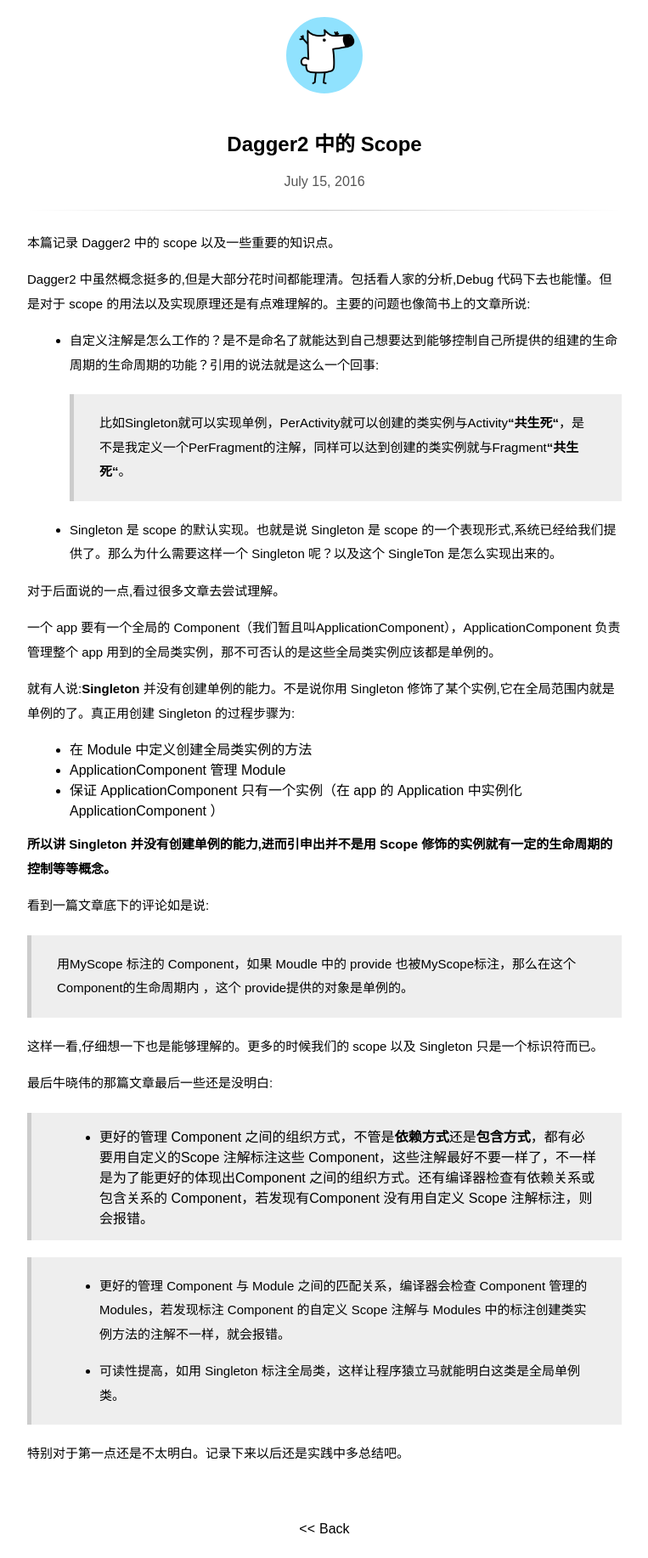
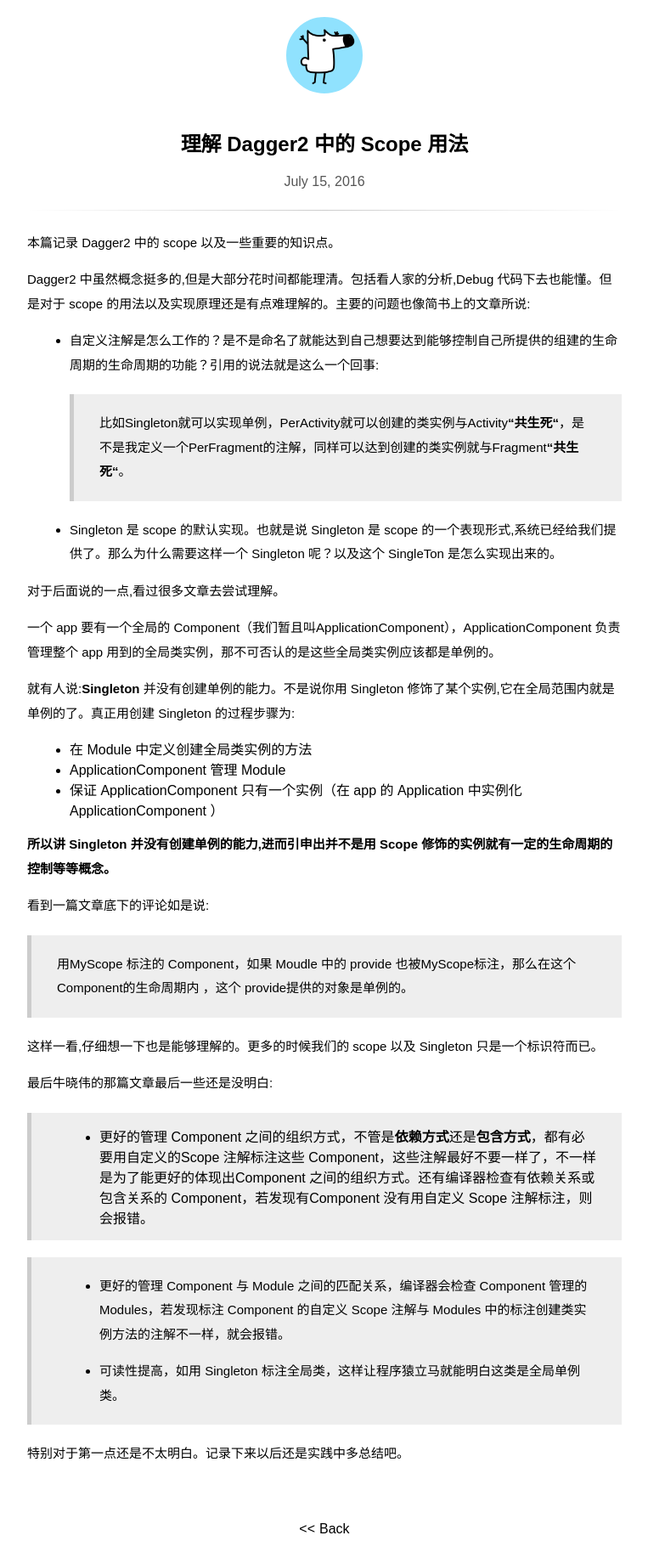
Before and after one commit to wuchangfeng/wuchangfeng.github.io, a Jekyll site: the page built from _posts/2016-09-12-dagger2-learn.md, in a window 1280 px wide. Shown: the whole page at 85% size, without its empty margins (258-1021 px from the left). Built offline with Jekyll 4.4.1, drawn with Linux system fonts in a browser that asks for light colours; some web fonts are replaced; comment, search, counter and statistics services are not loaded.

Commit message:
blog update

```diff
--- a/_posts/2016-09-12-dagger2-learn.md
+++ b/_posts/2016-09-12-dagger2-learn.md
@@ -1,5 +1,5 @@
 ---
-title: Dagger2 中的 Scope
+title: 理解 Dagger2 中的 Scope 用法
 toc: true
 date: 2016-07-14 20:27:39
 tags: dagger2 android
```
